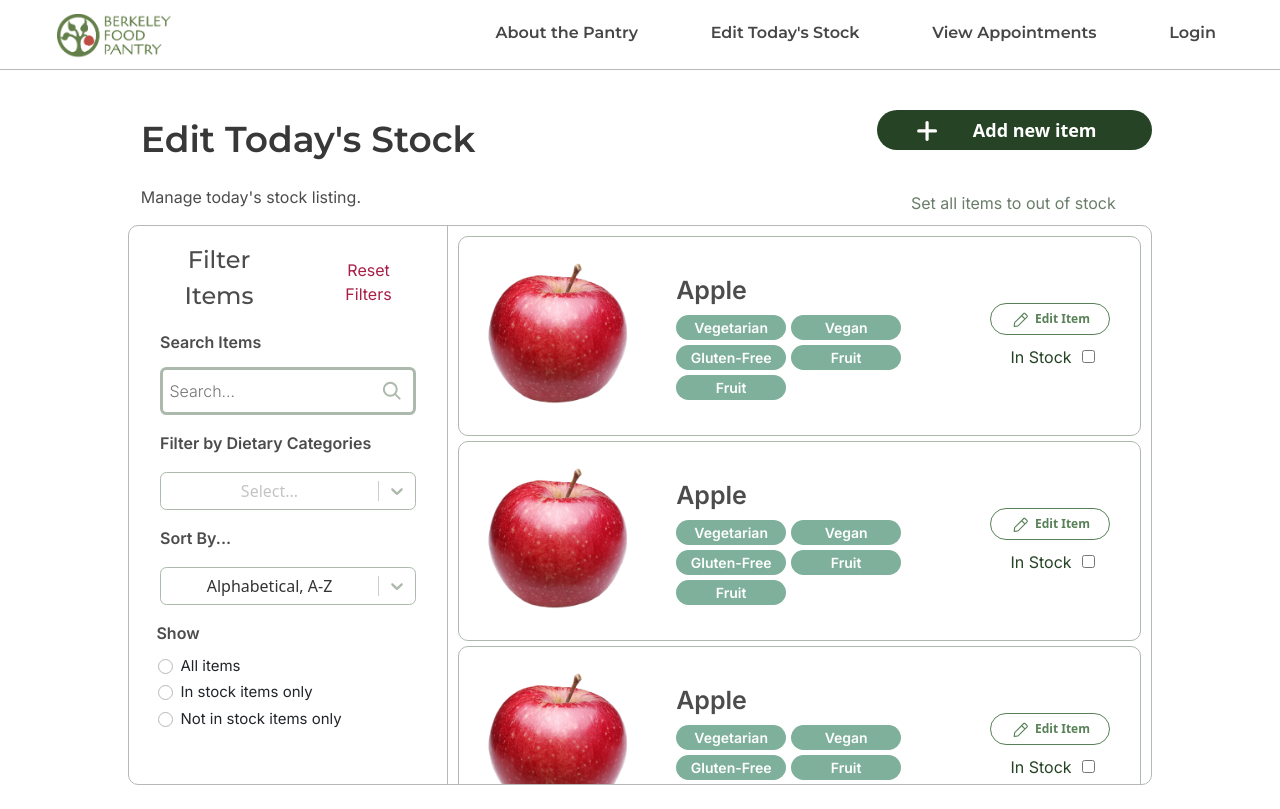
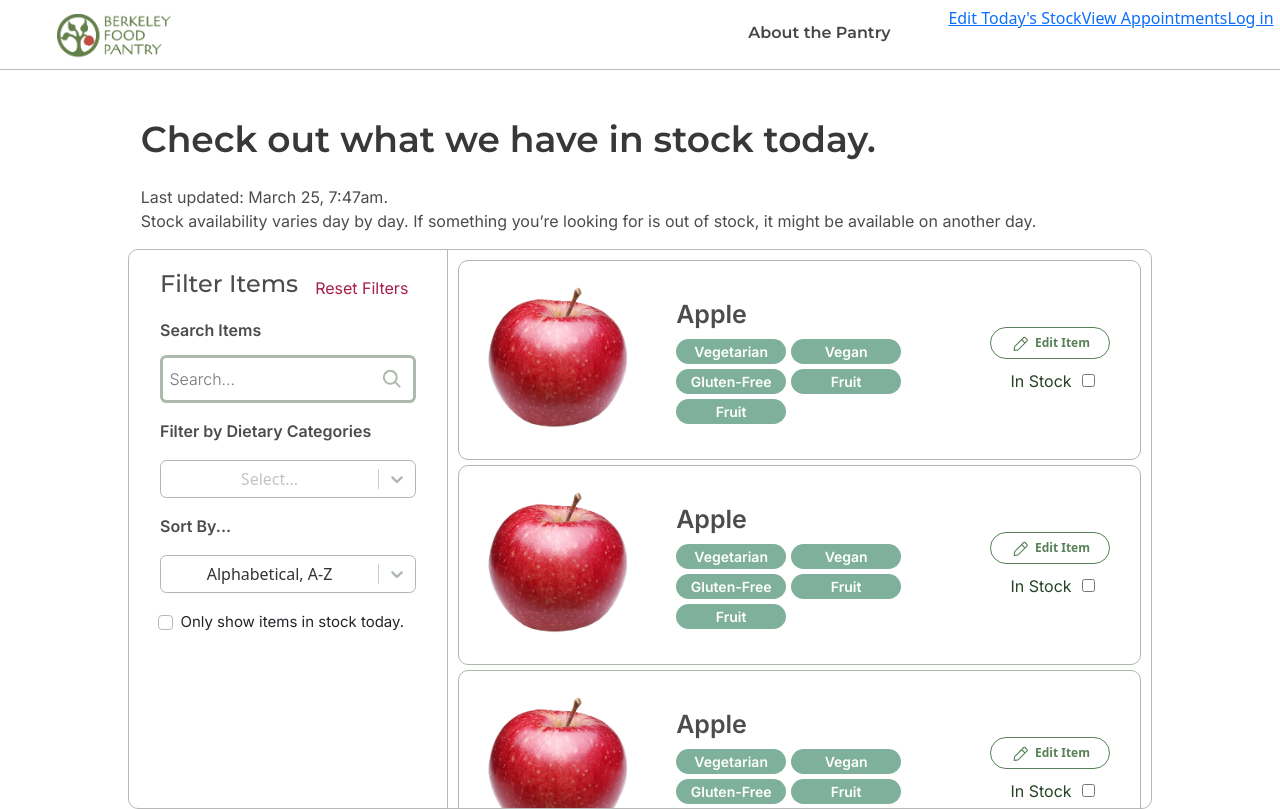
Before and after one commit to codebase-berkeley/berkeley-food-pantry, a React (Create React App) app in the folder client/: page / in a window 1280 px wide. Built offline with nearby package versions, Linux system fonts and the light colour scheme.

Commit message:
initial routing from worksession

```diff
--- a/client/package.json
+++ b/client/package.json
@@ -11,11 +11,12 @@
     "@testing-library/react": "^12.0.0",
     "@testing-library/user-event": "^13.2.1",
     "bootstrap": "^5.1.3",
+    "global": "^4.4.0",
     "multiselect-react-dropdown": "^2.0.21",
-    "global": "^4.4.0",
     "react": "^17.0.2",
     "react-bootstrap": "^2.2.1",
     "react-dom": "^17.0.2",
+    "react-router-dom": "^6.2.2",
     "react-scripts": "5.0.0",
     "react-select": "^5.2.2",
     "rsuite": "^5.6.4",
--- a/client/src/App.js
+++ b/client/src/App.js
@@ -1,18 +1,28 @@
 import './App.css';
-import Food from './Food';
-import apple from "./apple.png";
 import AdminLogin from './admin-login';
-import DesktopNavbar from './admin-login-navbar';
+import NavbarComponent from './admin-login-navbar';
 import MobileNavbar from './mobile-navbar';
 import { StockListingUser, StockListingAdmin } from './stock_listing_admin.js'
+import { BrowserRouter as Router, Routes, Route, Link } from "react-router-dom";
+
+// PAGES : Stock Listing Admin, Admin Login, Stock Listing User
 
 function App() {
   return (
     <div className = "App">
+
+      <Router>
       <MobileNavbar/>
-      <DesktopNavbar/>
+      <NavbarComponent/>
 
-      <StockListingAdmin/>
+        <Routes>
+          <Route path="/stockListingAdmin" element={<StockListingAdmin/>}/>
+
+          <Route path = "/adminLogin" element={<AdminLogin/>}/>
+
+          <Route path="/" element={<StockListingUser/>}/>
+        </Routes>
+      </Router>
     </div>
   )
 }
--- a/client/src/admin-login-navbar.js
+++ b/client/src/admin-login-navbar.js
@@ -1,16 +1,17 @@
+import { BrowserRouter as Router, Routes, Route, Link } from "react-router-dom";
 import './navbar.css';
 import berkeleyfoodpantrylogo from './assets/berkeley-food-pantry-logo.png';
 
 export default function NavbarComponent() {
    return(
-    <div className= "navbarContainer">
-     <img src={berkeleyfoodpantrylogo} className = "navbarLogo" alt = "navbar logo"></img>
-    <ul className = "navbarStyle">
-                <li><a href="#">About the Pantry</a></li>
-                <li><a href="#">Edit Today's Stock</a></li>
-                <li><a href="#">View Appointments</a></li>
-                <li><a href="#">Login</a></li>
-    </ul>
-</div>
+      <div className= "navbarContainer">
+         <img src={berkeleyfoodpantrylogo} className = "navbarLogo" alt = "navbar logo"></img>
+            <ul className = "navbarStyle">
+               <li><a href="https://www.berkeleyfoodpantry.org/aboutus" target="_blank">About the Pantry</a></li>
+                  <Link to="/stockListingAdmin" className = "" >Edit Today's Stock</Link>
+                  <Link to="/" className = "">View Appointments</Link>
+                  <Link to="/adminLogin" className = "">Log in</Link>
+            </ul>
+      </div>
    )
 }
--- a/client/src/admin-login.css
+++ b/client/src/admin-login.css
@@ -68,7 +68,7 @@
     .admin-pic {
         display: flex;
         margin-right: 0%;
-        width: 65%;
+        width: 100%;
         padding: 15%;
     }
 
--- a/client/src/mobile-navbar.css
+++ b/client/src/mobile-navbar.css
@@ -36,7 +36,7 @@
     height: auto;
 }
 
-.dropDownText {
+.dropDownText, .dropDownText:visited {
     display: flex;
     font-family: 'Montserrat', sans-serif;
     font-size: 28px;
@@ -46,7 +46,9 @@
     border-bottom: 1px solid #ACB9AC;
     padding: 6%;
     padding-left: 9%;
+    text-decoration: none;
 }
+
 .dropDownLinks{
     display: flex;
     flex-direction: column;
--- a/client/src/mobile-navbar.js
+++ b/client/src/mobile-navbar.js
@@ -4,6 +4,7 @@ import xButton from './assets/isbees-x-symbol.svg';
 import groceries from './assets/navBarImage.png';
 import React, { useState } from 'react';
 import dropdownIcon from './assets/dropdown-icon.svg'
+import { BrowserRouter as Router, Routes, Route, Link } from "react-router-dom";
 
 function Navbar() {
     const [dropdown, setDropdown] = useState(0);
@@ -25,10 +26,14 @@ function Navbar() {
                 <div className ='imageAndDropDowns'>
                     <img src = {groceries} className = "dropDownLogo"></img>
                     <div className='dropDownLinks'>
-                        <a href="https://www.berkeleyfoodpantry.org/aboutus" className='dropDownText'>About the Pantry</a>
-                        <a href="google.com" className='dropDownText'>Edit Today's Stock</a>
+                        <a href="https://www.berkeleyfoodpantry.org/aboutus"
+                        target="_blank" rel="noopener noreferrer" className='dropDownText' onClick = {setFalse}>About the Pantry</a>
+                        <Link to = "/stockListingAdmin" onClick={setFalse} className = 'dropDownText'> Edit Today's Stock </Link>
                         <a href="google.com" className='dropDownText'>View Appointments</a>
-                        <a href="google.com" className='dropDownText'>Logout</a>
+                        <Link to = "/adminLogin" onClick={setFalse} className = 'dropDownText'> Login </Link>
+                        {/* <a href="google.com" className='dropDownText'>Edit Today's Stock</a>
+                        <a href="google.com" className='dropDownText'>View Appointments</a>
+                        <a href="google.com" className='dropDownText'>Logout</a> */}
                     </div>
                 </div>
             </div>
--- a/client/src/stock_listing_admin.css
+++ b/client/src/stock_listing_admin.css
@@ -161,7 +161,6 @@ p#filterControlLabel {
     display: flex;
     font-weight: 500;
     font-family: 'Montserrat', sans-serif;
-    padding-right: 3.5vw;
     justify-content: start;
 }
 
```
Also changed, not shown: 1 other file (tests, documents, lock files or other folders).
